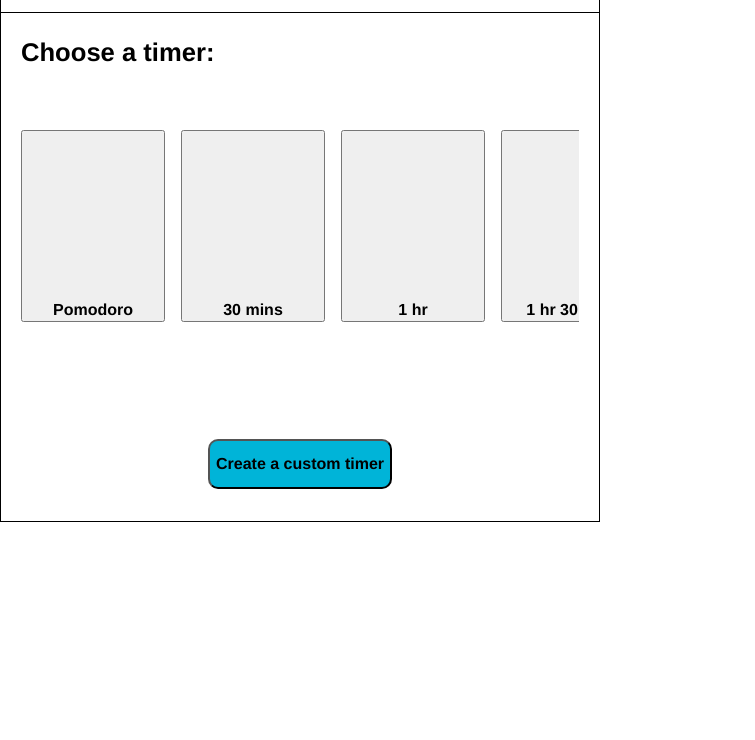
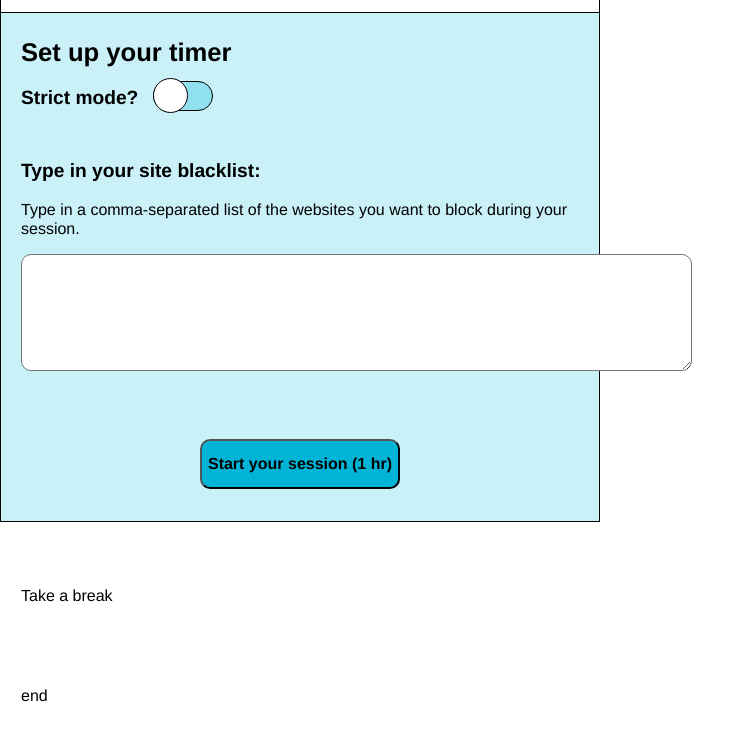
Before and after one commit to tobi-tobes/timewise, a plain HTML site: page components/views.html in a window 1280 px wide. Shown: the part 78-818 px from the top of the page, without its empty margins (0-755 px from the left). Drawn offline with Linux system fonts and the light colour scheme.

Commit message:
Finished styling for timer config section

```diff
--- a/components/views.html
+++ b/components/views.html
@@ -30,18 +30,25 @@
             <section class="time-config hidden">
                 <h3>Set up your timer</h3>
                 <div class="strict-mode-selection">
-                    <p>Strict mode?</p>
-                    <div class="strict-mode-toggle"></div>
+                    <div class="strict-mode-setting">
+                        <p class="strict-mode-label">Strict mode?</p>
+                        <input type="checkbox" name="strict-mode-toggle" id="strict-mode-toggle-cb">
+                        <label for="strict-mode-toggle-cb" class="strict-mode-toggle-label">
+                            <div class="strict-mode-toggle-inner"></div>
+                            <div class="strict-mode-toggle-switch"></div>
+                        </label>
+                    </div>
                     <p class="appear-when-strict-mode-toggled">If strict mode is on, you will not be able to exit the timer until it ends.</p>
                 </div>
                 <div>
-                    <p>Type in your site blacklist:</p>
-                    <textarea name="site-blacklist" id="site-blacklist" cols="30" rows="10"></textarea>
+                    <p class="site-blacklist-label">Type in your site blacklist:</p>
+                    <p>Type in a comma-separated list of the websites you want to block during your session.</p>
+                    <textarea name="site-blacklist" id="site-blacklist" cols="70" rows="6"></textarea>
                 </div>
                 <button class="start-btn">Start your session (1 hr)</button>
             </section>
             <!-- Active timer (non-strict mode) -->
-            <section class="active-timer non-strict hidden">
+            <section class="active-timer non-strict visible">
                 <div class="timer"></div>
                 <div>
                     <div class="pause-btn">
--- a/css/styles.css
+++ b/css/styles.css
@@ -57,6 +57,7 @@ main {
     width: 100%;
     padding-left: 20px;
     padding-right: 20px;
+    background-color: var(--color-background);
 }
 
 .hidden {
@@ -78,6 +79,7 @@ section {
 
 h3 {
     font-size: var(--font-size-medium);
+    margin-bottom: 0px;
 }
 
 
@@ -120,7 +122,7 @@ span {
 
 /* Home page ============================= */
 .homepage {
-    display: flex;
+    display: none;
     flex-direction: column;
     justify-content: space-between;
 }
@@ -168,3 +170,82 @@ span {
 .timers::-webkit-scrollbar-track {
     background: transparent;
 }
+
+/* Timer configuration page ============================= */
+.time-config {
+    display: flex;
+    flex-direction: column;
+}
+
+.strict-mode-label, .site-blacklist-label {
+    font-size: var(--font-size-small);
+    font-weight: var(--font-weight-bold);
+}
+
+.start-btn {
+    align-self: center;
+}
+
+#strict-mode-toggle-cb {
+    display: none;
+}
+
+.start-btn {
+    margin-top: 4rem;
+}
+
+.site-blacklist-label {
+    margin-top: 2rem;
+}
+
+.strict-mode-setting {
+    display: flex;
+    flex-direction: row;
+    align-items: center;
+}
+
+.strict-mode-toggle-label {
+    height: 40px;
+    width: 70px;
+    margin-left: 15px;
+    position: relative;
+}
+
+.strict-mode-toggle-inner {
+    height: 30px;
+    width: 60px;
+    border: 1px solid black;
+    border-radius: 35px;
+    margin-top: 3px;
+    background-color: var(--color-accent);
+}
+
+.strict-mode-toggle-switch {
+    border-radius: 50%;
+    height: 35px;
+    width: 35px;
+    border: 1px solid black;
+    position: absolute;
+    top: 0;
+    background-color: var(--color-white);
+    cursor: pointer;
+    transform: translateX(0px);
+    transition: transform 0.3s;
+}
+
+#strict-mode-toggle-cb:checked + .strict-mode-toggle-label .strict-mode-toggle-switch {
+    transform: translateX(25px);
+    transition: transform 0.3s;
+}
+
+#strict-mode-toggle-cb:checked + .strict-mode-toggle-label .strict-mode-toggle-inner {
+    background-color: var(--color-primary);
+}
+
+.appear-when-strict-mode-toggled {
+    display: none;
+}
+
+#site-blacklist {
+    border-radius: 10px;
+}
```
